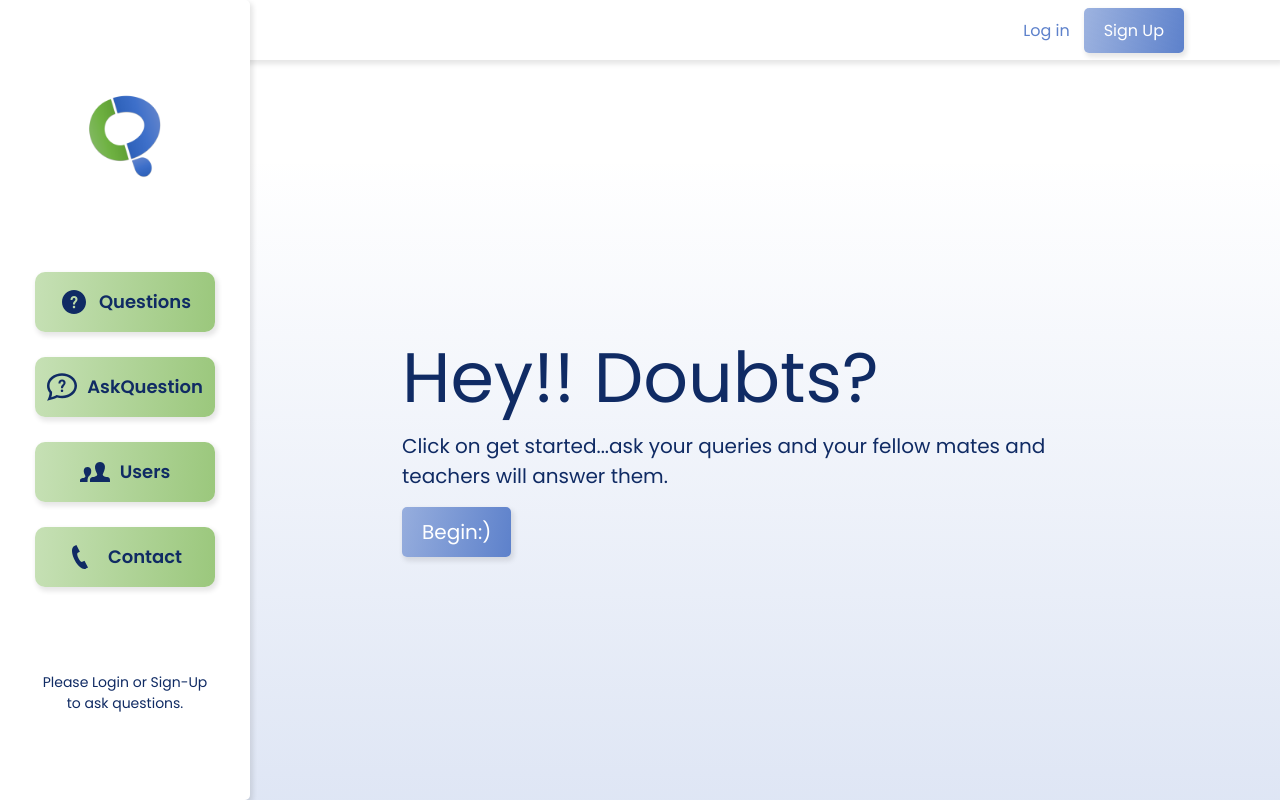
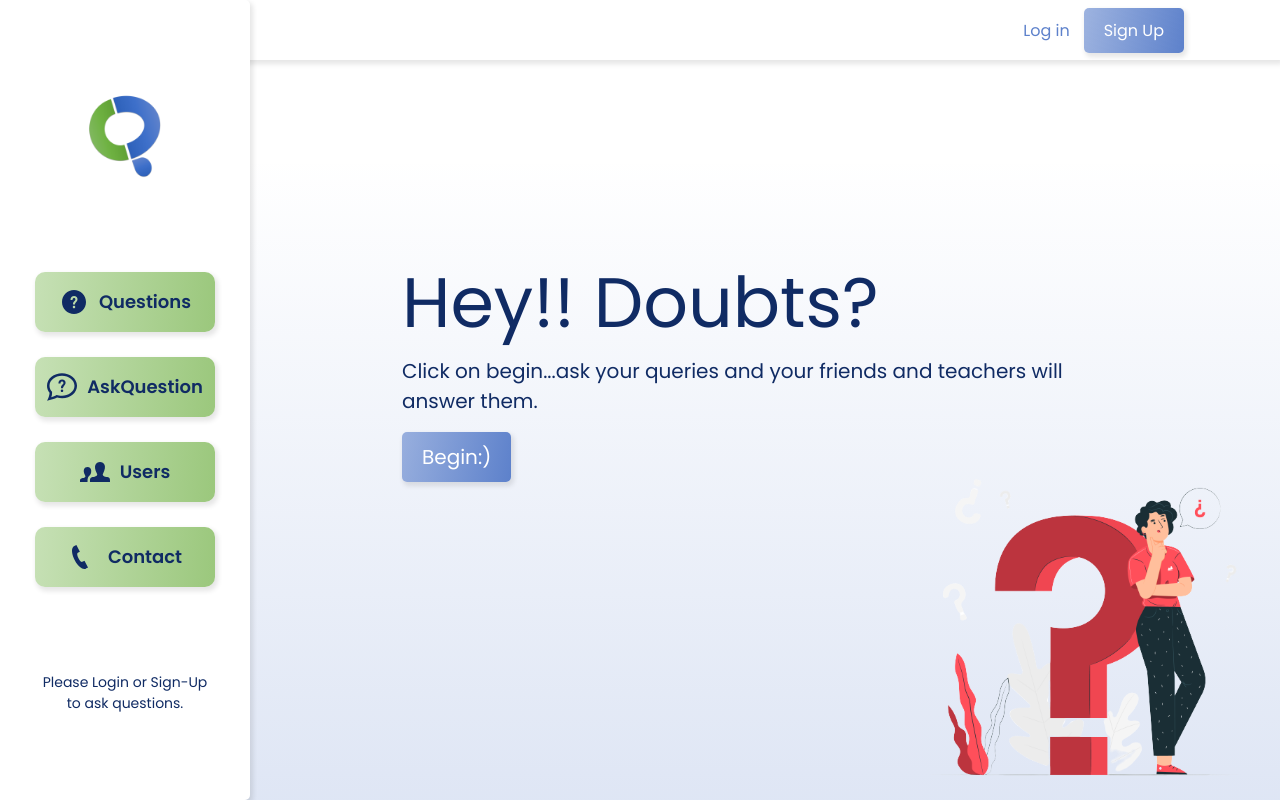
Before and after one commit to Mohit8820/query-exchange-main, a React (Create React App) app: page / in a window 1280 px wide. Built offline with nearby package versions, Linux system fonts and the light colour scheme.

Commit message:
landing img

```diff
--- a/src/components/Questionbar/Questionbar.css
+++ b/src/components/Questionbar/Questionbar.css
@@ -93,6 +93,7 @@
     rgba(217, 217, 217, 0) 37.19%
   );
   border: #b0c2e7 0.2rem solid;
+  overflow-x: scroll;
 }
 .ans-body {
   display: flex;
--- a/src/pages/Landing/Landing.jsx
+++ b/src/pages/Landing/Landing.jsx
@@ -1,4 +1,5 @@
 import { Link } from "react-router-dom";
+import doubts from "../../assets/doubts.png";
 
 function LandingPageButton() {
   return (
@@ -21,14 +22,24 @@ function LandingFrameMessage() {
     flexDirection: "column",
     justifyContent: "center",
     height: "100%",
+    marginBottom: "15rem",
+  };
+
+  const imstyle = {
+    position: "absolute",
+    zIndex: -1,
+    width: "35rem",
+    right: "2rem",
+    bottom: "0",
   };
   return (
     <div style={style}>
+      <img style={imstyle} src={doubts} alt="doubtimg" />
       <div style={{ fontSize: "7rem" }}>Hey!! Doubts?</div>
 
       <div style={{ fontSize: "2rem" }}>
-        Click on get started...ask your queries and your fellow mates and
-        teachers will answer them.
+        Click on begin...ask your queries and your friends and teachers will
+        answer them.
       </div>
       <br />
       <LandingPageButton />
```
Also changed, not shown: src/assets/doubts.png (added).
